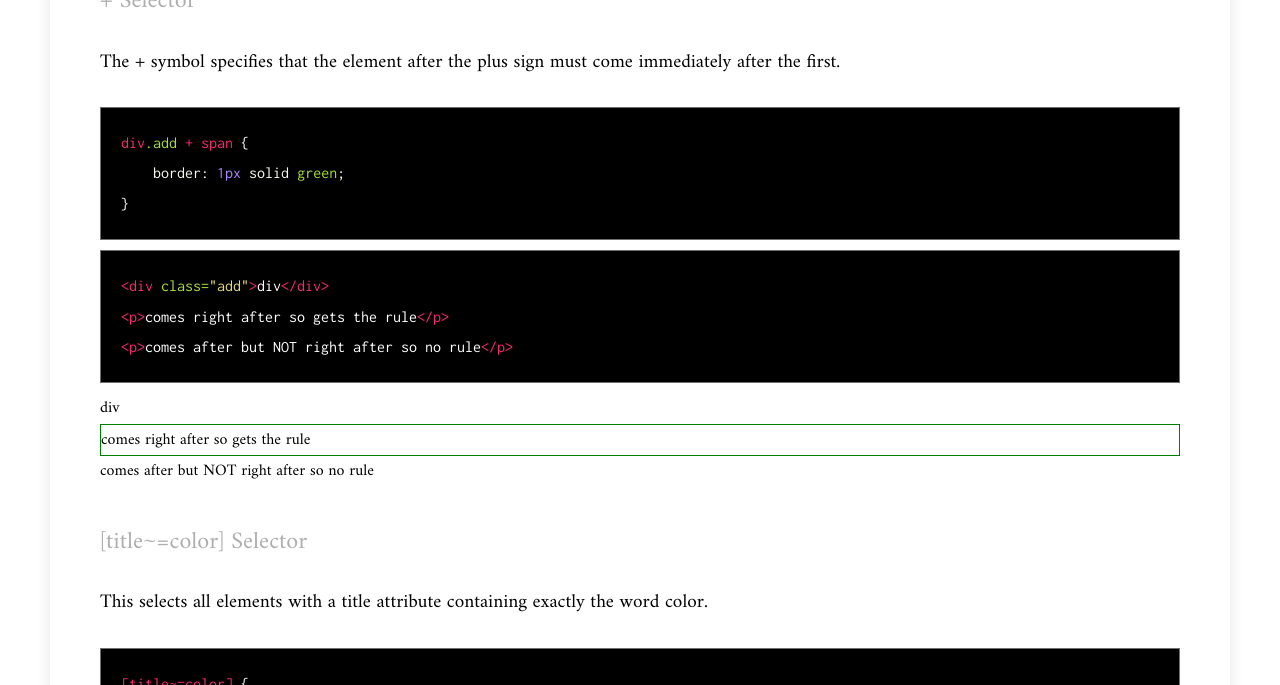
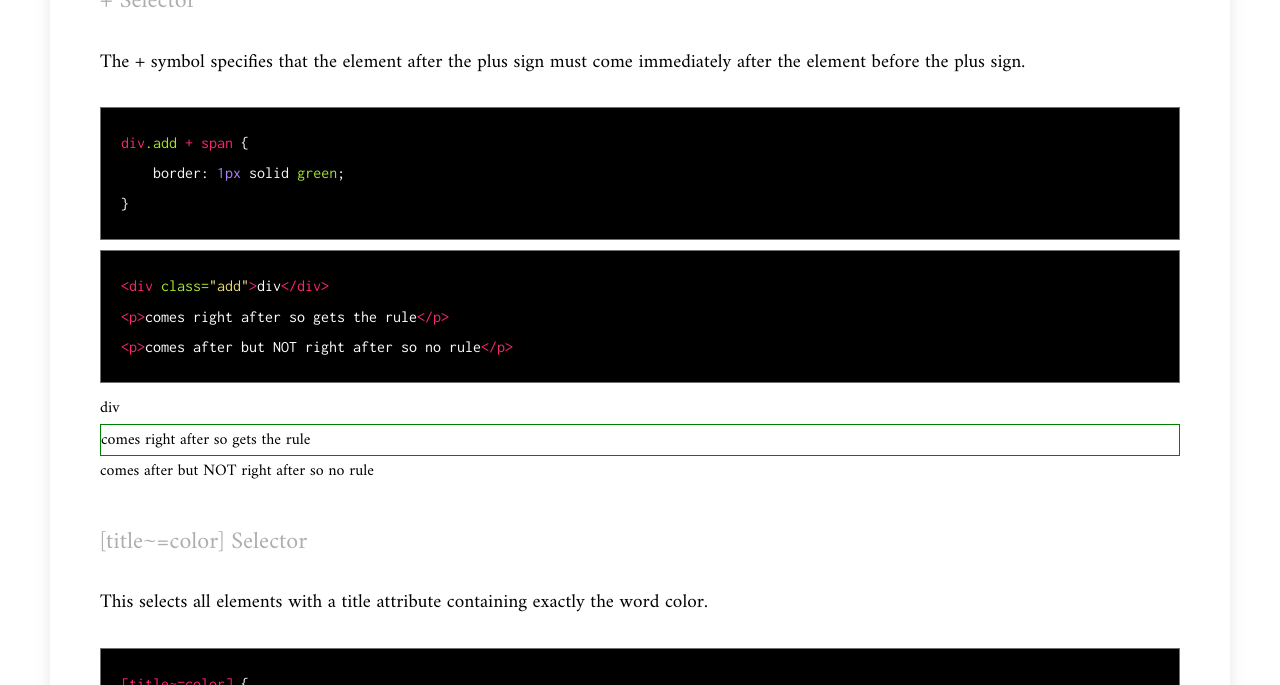
Before and after one commit to dev-diaries/web, a Jekyll site: the page built from _social-posts/css-symbol-selectors.md, in a window 1280 px wide and 900 px high, scrolled down 3627 px, cut to the strip 215-900 px from the top of the window. Built offline with Jekyll 4.4.1, drawn with Linux system fonts in a browser that asks for light colours.

Commit message:
clear up explanation

```diff
--- a/_social-posts/css-symbol-selectors.md
+++ b/_social-posts/css-symbol-selectors.md
@@ -161,7 +161,7 @@ div.greater > ul {
 ## + Selector
 
 {:.post-content}
-The + symbol specifies that the element after the plus sign must come immediately after the first.
+The + symbol specifies that the element after the plus sign must come immediately after the element before the plus sign.
 {% highlight css %}
 div.add + span {
     border: 1px solid green;
```
